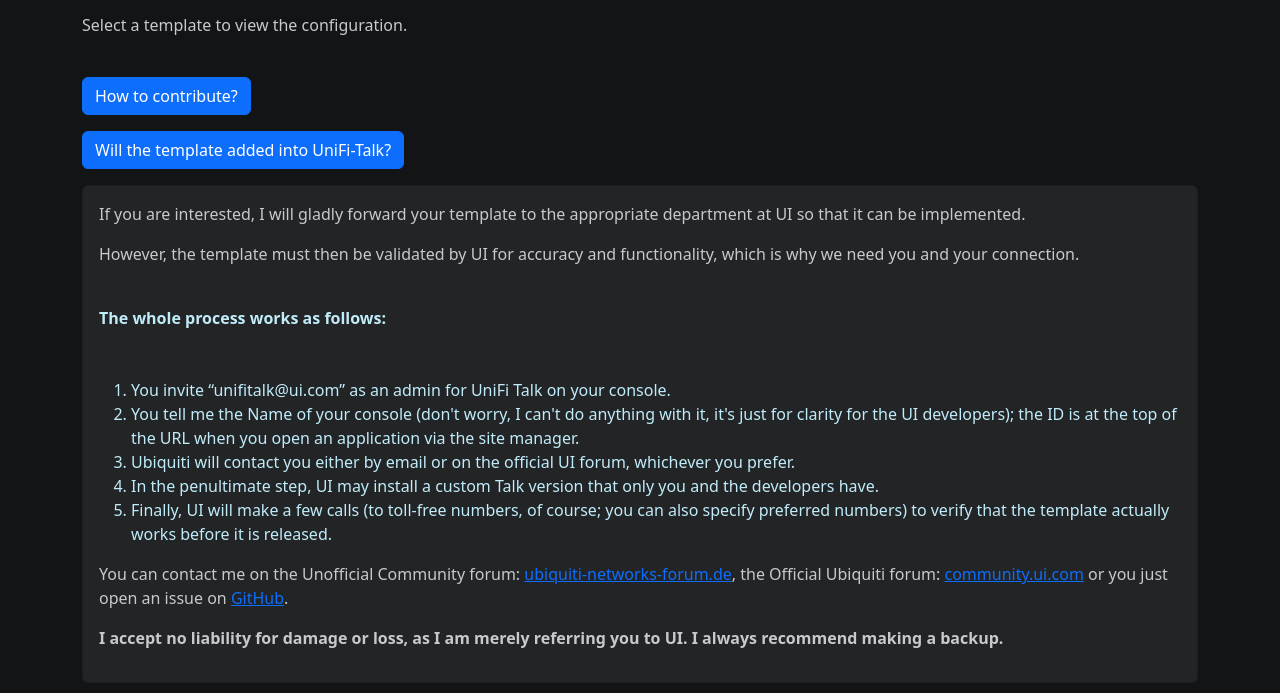
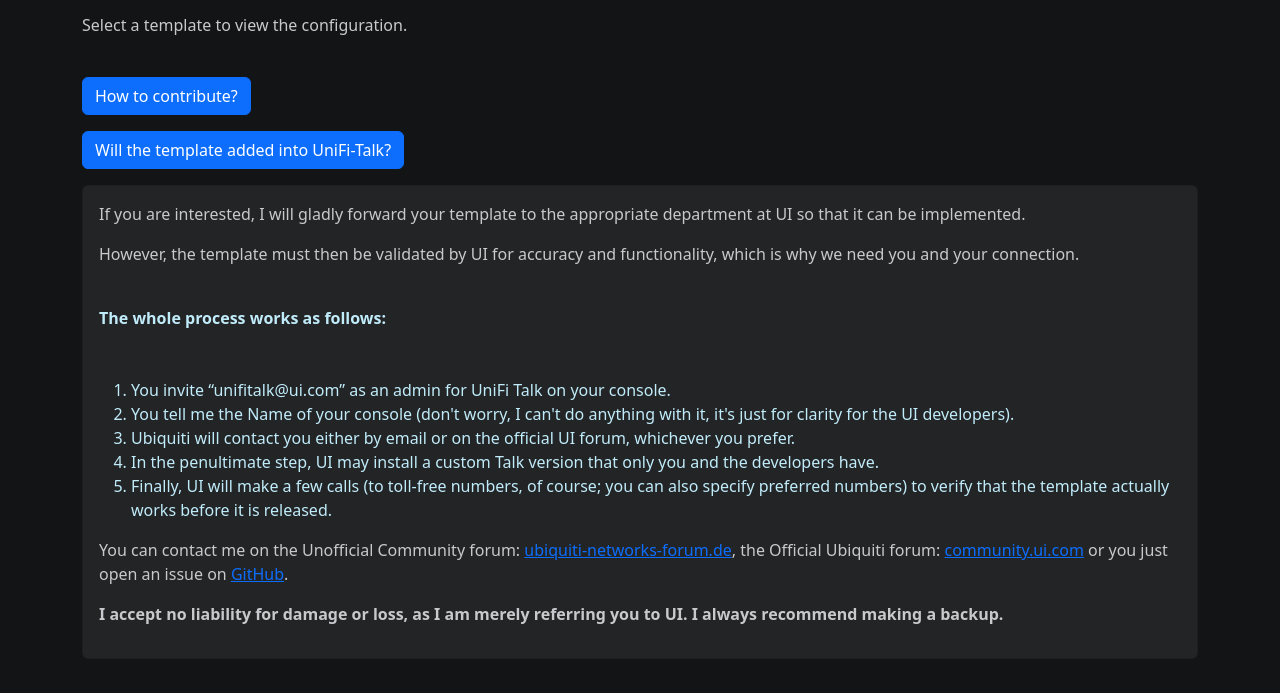
Before and after one commit to Gamer08YT/UniFi-Talk-Repo, a plain HTML site: page www/index.html in a window 1280 px wide. Both pictures are taken after a click on the button "Will the template added into UniFi-Talk?". Shown: the part 107-800 px from the top of the page. Drawn offline with nearby package versions, Linux system fonts and the light colour scheme; no server answers.

Commit message:
Disable static signaling port input field and clean up UI text for clarity.

```diff
--- a/www/index.html
+++ b/www/index.html
@@ -87,9 +87,7 @@
 
                         <li>You tell me the Name of your console (don't worry, I can't do anything with it, it's just
                             for
-                            clarity for the UI developers); the ID is at the top of the URL when you open an application
-                            via
-                            the site manager.
+                            clarity for the UI developers).
                         </li>
 
                         <li>Ubiquiti will contact you either by email or on the official UI forum, whichever you prefer.
@@ -150,7 +148,7 @@
         <div id="template-container"></div>
         <div id="template-settings" style="display: none;">
             <div class="form-check form-check-reverse">
-                <input class="form-check-input" type="checkbox" value="" id="staticSignalingPort">
+                <input class="form-check-input" type="checkbox" value="" disabled id="staticSignalingPort">
                 <label class="form-check-label" for="staticSignalingPort">
                     Static Signaling Port
                 </label>
```
